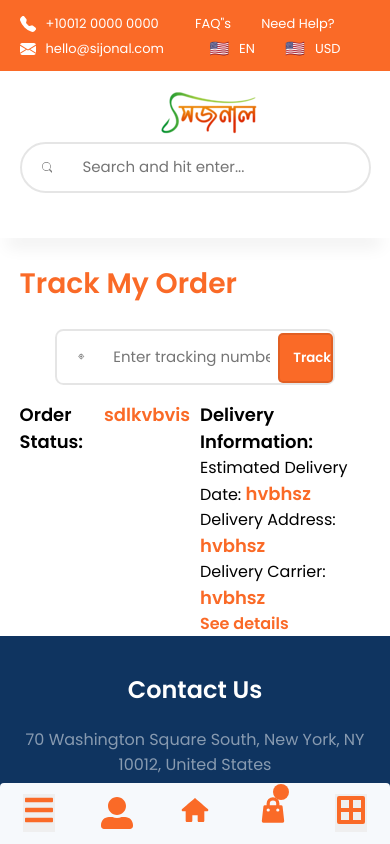
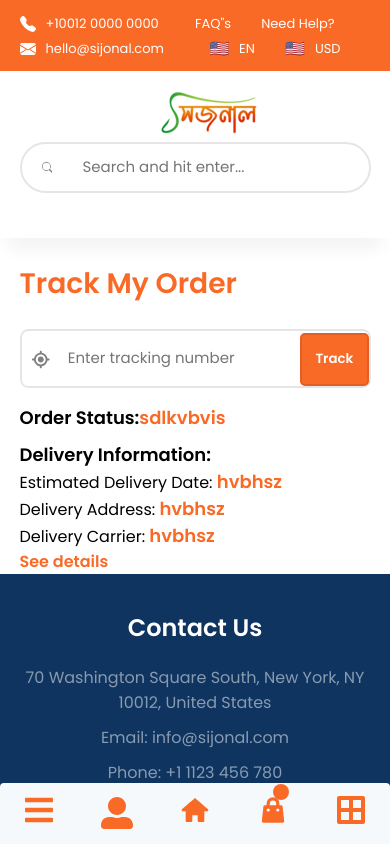
Before and after one commit to faha1999/sijonal, a React (Create React App) app: page /track-my-order in a window 390 px wide. Shown: the top 844 px of the page. Built offline with nearby package versions, Linux system fonts and the light colour scheme.

Commit message:
complete mobile design

```diff
--- a/src/pages/TrackMyOrder.jsx
+++ b/src/pages/TrackMyOrder.jsx
@@ -64,7 +64,7 @@ export const TrackMyOrder = () => {
               </p>
 
               <button onClick={() => setShowOrderDetails(!showOrderDetails)}>
-                See details
+                {showOrderDetails ? 'Hide details' : 'See details'}
               </button>
             </div>
           )}
@@ -82,7 +82,7 @@ export const TrackMyOrder = () => {
             </p>
 
             <button onClick={() => setShowOrderDetails(!showOrderDetails)}>
-              See details
+              {showOrderDetails ? 'Hide details' : 'See details'}
             </button>
           </div>
         </div>
--- a/src/styles/common/header/_mobileNav.scss
+++ b/src/styles/common/header/_mobileNav.scss
@@ -19,6 +19,10 @@
     svg {
       color: $orange;
       font-size: 2rem;
+    }
+
+    .toggle {
+      background: transparent;
     }
 
     .nav-links-Mobile {
--- a/src/styles/pages/TrackMyOrder/_TrackMyOrder.scss
+++ b/src/styles/pages/TrackMyOrder/_TrackMyOrder.scss
@@ -86,3 +86,21 @@
     }
   }
 }
+
+@media screen and (max-width: 767px) {
+  .trackMyOrder {
+    .search-box {
+      width: 100%;
+
+      svg {
+        width: 10%;
+        margin: 0.123rem 0.45rem;
+        font-size: 3.0625rem;
+        color: #808080;
+      }
+    }
+    .tracking-status-container {
+      grid-template-columns: repeat(1, 1fr);
+    }
+  }
+}
--- a/src/styles/pages/TrackMyOrder/partials/_MyOrderDetails.scss
+++ b/src/styles/pages/TrackMyOrder/partials/_MyOrderDetails.scss
@@ -4,35 +4,25 @@
   }
 
   .tracking_details {
-    // .d_flex {
-    //   flex-direction: column !important;
-    // }
-
     .d_flex {
       justify-content: flex-start;
-    }
-
-    .step-icon-wrap {
-      //width: 2rem;
     }
 
     .steps .step {
       margin-bottom: 2rem;
 
       .step-icon-wrap {
-        // display: block;
         position: relative;
         width: 100%;
-        //height: 80px;
         text-align: center;
 
         &::before {
           display: block;
           position: absolute;
           top: 50%;
-          width: 4px;
+          width: 0.25rem;
           height: 5rem;
-          margin-top: -1px;
+          margin-top: -0.0625rem;
           background-color: #e1e7ec;
           content: '';
           z-index: 1;
@@ -47,7 +37,7 @@
           position: relative;
           width: 2rem;
           height: 2rem;
-          border: 1px solid #e1e7ec;
+          border: 0.0625rem solid #e1e7ec;
           border-radius: 50%;
           background-color: #f5f5f5;
           color: #374250;
@@ -86,3 +76,16 @@
     }
   }
 }
+
+@media screen and (max-width: 767px) {
+  .MyOrderDetails {
+    .d_grid {
+      grid-template-columns: repeat(1, 1fr);
+
+      .tracking_id,
+      .tracking_details {
+        margin-bottom: 1rem;
+      }
+    }
+  }
+}
```
